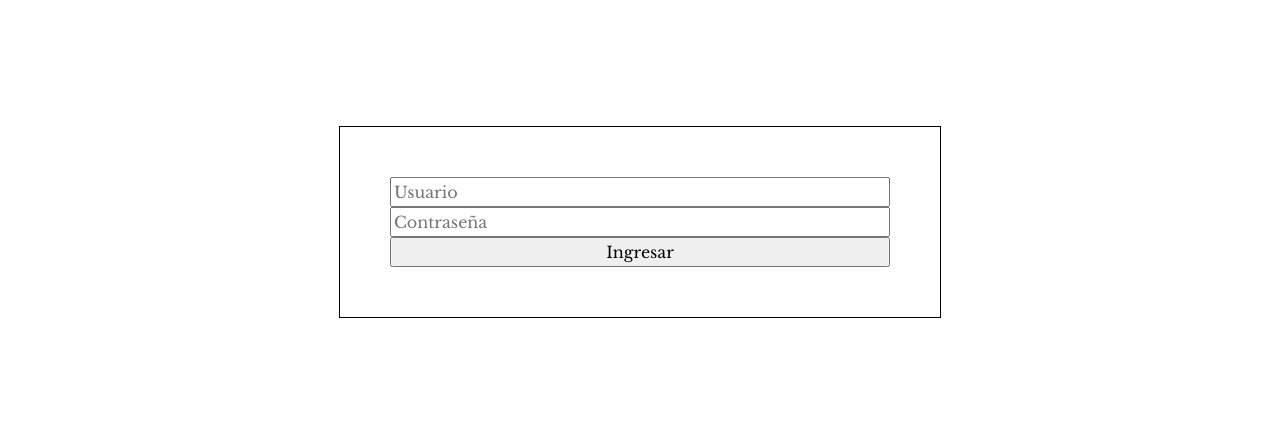
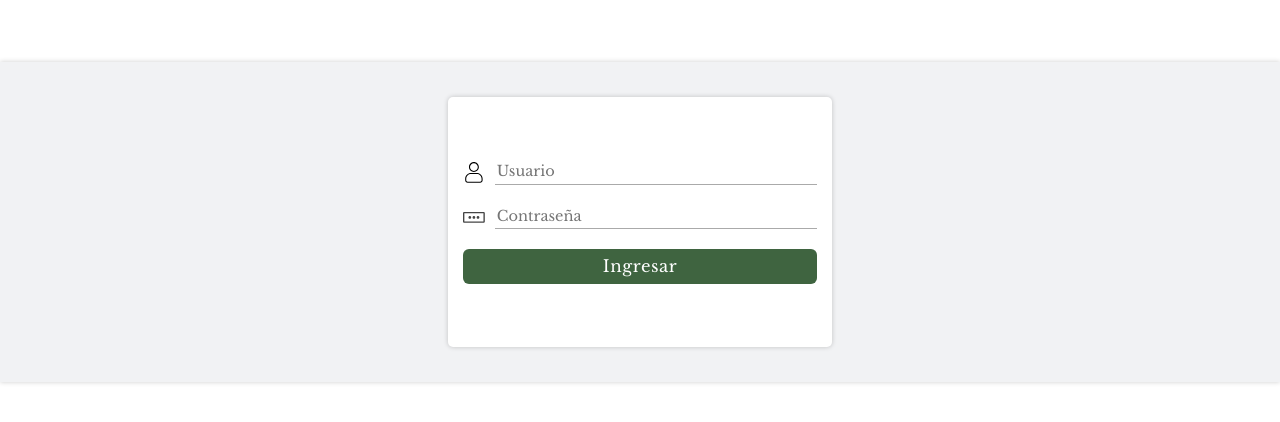
Before and after one commit to JoseDuarte99/JovenMatero.Blog-Demo, a React (Vite) app in the folder blog_react_JM/: page / in a window 1280 px wide. Shown: the part 178-600 px from the top of the page. Built offline with nearby package versions, Linux system fonts and the light colour scheme.

Commit message:
Style for the Login

```diff
--- a/blog_react_JM/src/layout/Layout.css
+++ b/blog_react_JM/src/layout/Layout.css
@@ -3,4 +3,5 @@
     justify-content: center;
     align-items: center;
     height: 100%;
+    width: 100%;
 }
--- a/blog_react_JM/src/main.css
+++ b/blog_react_JM/src/main.css
@@ -67,11 +67,20 @@ ul, ol {
     --JM-color-strong-beige: #b0a183;
     --JM-color-beige: #ccbe96;
     --JM-color-white: #fff;
+    --JM-color-black: #000;
+
+    /* Another Color */
+    --JM-color-button-submit: #3b82f6;
+    --JM-color-button-submit-hover: #1d4ed8;
+    --JM-color-bg-grey: #f1f2f4;
+    --JM-color-text-base: #111111;
+    --JM-color-text-error: #ff0000;
+
 
     /* Typography Sizes */
-    --JM-font-size-base: 1rem;
-    --JM-font-size-lg: 1.5rem;
-    --JM-font-size-sm: 0.875rem;
+    /* --JM-font-size-base: 1em;
+    --JM-font-size-lg: 1.5em;
+    --JM-font-size-sm: 0.875em; */
 
     /* Spacing */
     --JM-spacing-xs: 4px;
--- a/blog_react_JM/src/page/Login/Login.module.css
+++ b/blog_react_JM/src/page/Login/Login.module.css
@@ -1,11 +1,95 @@
+:focus {
+    outline: none;
+}
+
 .login {
-    padding: 50px;
-    border: 1px solid #000;
+    font-size: clamp(1rem, 2vw, 1.3rem);
+
+    display: flex;
+    justify-content: center;
+    align-items: center;
+    width: 100%;
+    height: 40vh;
+    min-height: max-content;
+    padding: 15px 0;
+    background:var(--JM-color-bg-grey);
+    box-shadow: 0px 0px 5px #0003;
 }
 
 .form {
     display: flex;
     flex-direction: column;
-    width: 70vw;
+    justify-content: center;
+    gap: 20px;
+    width: 30%;
+    min-width: max-content;
     max-width: 500px;
+    height: 90%;
+    min-height: max-content;
+    max-height: 250px;
+    padding: 30px 15px;
+    border-radius: 5px;
+    background: var(--JM-color-white);
+
+    box-shadow: 0px 0px 5px #0003;
 }
+
+.input {
+    display: flex;
+    gap: 10px;
+    width: 100%;
+}
+
+.input > input {
+    border: none;
+    border-bottom: 1px solid #0005;
+    font-size: 0.7em;
+    width: 100%;
+    color: var(--JM-color-text-base);
+}
+
+.input > input:focus {
+    border-bottom: 2px solid var(--JM-color-strong-green);
+}
+
+.enabledButton {
+    background-color: var(--JM-color-pastel-green);
+    color: var(--JM-color-white);
+    width: 100%;
+    min-height: 30px;
+    border-radius: 0.375rem;
+    cursor: pointer;
+    transition: background-color 0.3s ease;
+    border: none;
+    letter-spacing: 0.5px;
+    padding: 5px 0;
+    font-size: 0.8em;
+}
+.enabledButton:hover {
+    background-color: var(--JM-color-strong-green);
+}
+
+.disabledButton {
+    color: var(--JM-color-strong-green);
+    cursor: not-allowed;
+    width: 100%;
+    min-height: 30px;
+    border-radius: 0.375rem;
+    border: none;
+    letter-spacing: 0.5px;
+    padding: 5px 0;
+    margin-top: 20px;
+    font-size: 0.8em;
+}
+
+.errorMessasge {
+    display: flex;
+    flex-direction: column;
+    text-align: center;
+    color: var(--JM-color-text-error);
+    font-size: 0.6em;
+}
+
+.errorMessasge > p:nth-of-type(1) {
+    font-weight: bold;
+}
--- a/blog_react_JM/src/page/Login/Login.tsx
+++ b/blog_react_JM/src/page/Login/Login.tsx
@@ -45,6 +45,8 @@ function LoginForm() {
     return (
         <div className={style.login}>
             <form onSubmit={handleSubmit} className={style.form}>
+                <span className={style.input}>
+                    {usernameIcon}
                     <input
                         type="text"
                         placeholder="Usuario"
@@ -52,6 +54,9 @@ function LoginForm() {
                         onChange={(e) => setusername(e.target.value)}
                         required
                     />
+                </span>
+                <span className={style.input}>
+                    {passwordIcon}
                     <input
                         type="password"
                         placeholder="Contraseña"
@@ -59,17 +64,33 @@ function LoginForm() {
                         onChange={(e) => setpassword(e.target.value)}
                         required
                     />
-                <button type="submit" disabled={mutation.isPending}>
-                {mutation.isPending ? "Cargando..." : "Ingresar"}
-                </button>
-                {errorMessasge && <>
+                </span>
+
+                {errorMessasge && <span className={style.errorMessasge}>
                         <p>Error al iniciar sesión</p>
                         <p>Por favor, verifique sus credenciales y vuelva a intentar.</p>
-                    </>
+                    </span>
                 }
+
+                <button type="submit" disabled={mutation.isPending} className={mutation.isPending ? style.disabledButton : style.enabledButton}>
+                {mutation.isPending ? "Cargando..." : "Ingresar"}
+
+                </button>
             </form>
         </div>
         )
     }
 
     export default LoginForm
+
+
+    const usernameIcon = <svg xmlns="http://www.w3.org/2000/svg" width="24" height="24" viewBox="0 0 512 512">
+    <path d="M256,246.296c-64.182,0-116.398-52.216-116.398-116.398S191.818,13.5,256,13.5s116.398,52.216,116.398,116.398S320.182,246.296,256,246.296z M256,38.5c-50.397,0-91.398,41.001-91.398,91.398s41.001,91.398,91.398,91.398s91.398-41.001,91.398-91.398S306.397,38.5,256,38.5z M403.196,498.5H108.804c-31.754,0-57.588-25.834-57.588-57.588v-36.027c0-74.966,60.989-135.955,135.955-135.955h137.657c74.966,0,135.955,60.989,135.955,135.955v36.027C460.784,472.666,434.95,498.5,403.196,498.5z M187.171,293.93c-61.181,0-110.955,49.774-110.955,110.955v36.027c0,17.969,14.619,32.588,32.588,32.588h294.392c17.969,0,32.588-14.619,32.588-32.588v-36.027c0-61.181-49.774-110.955-110.955-110.955H187.171z"/>
+    </svg>
+
+const passwordIcon = <svg version="1.1" xmlns="http://www.w3.org/2000/svg" width="24" height="24" viewBox="0 0 16 16">
+    <path fill="#444444" d="M16 5c0-0.6-0.4-1-1-1h-14c-0.6 0-1 0.4-1 1v6c0 0.6 0.4 1 1 1h14c0.6 0 1-0.4 1-1v-6zM15 11h-14v-6h14v6z"></path>
+    <path fill="#444444" d="M6 8c0 0.552-0.448 1-1 1s-1-0.448-1-1c0-0.552 0.448-1 1-1s1 0.448 1 1z"></path>
+    <path fill="#444444" d="M9 8c0 0.552-0.448 1-1 1s-1-0.448-1-1c0-0.552 0.448-1 1-1s1 0.448 1 1z"></path>
+    <path fill="#444444" d="M12 8c0 0.552-0.448 1-1 1s-1-0.448-1-1c0-0.552 0.448-1 1-1s1 0.448 1 1z"></path>
+    </svg>
```
Lines whose indentation alone changed are shown as unchanged.
